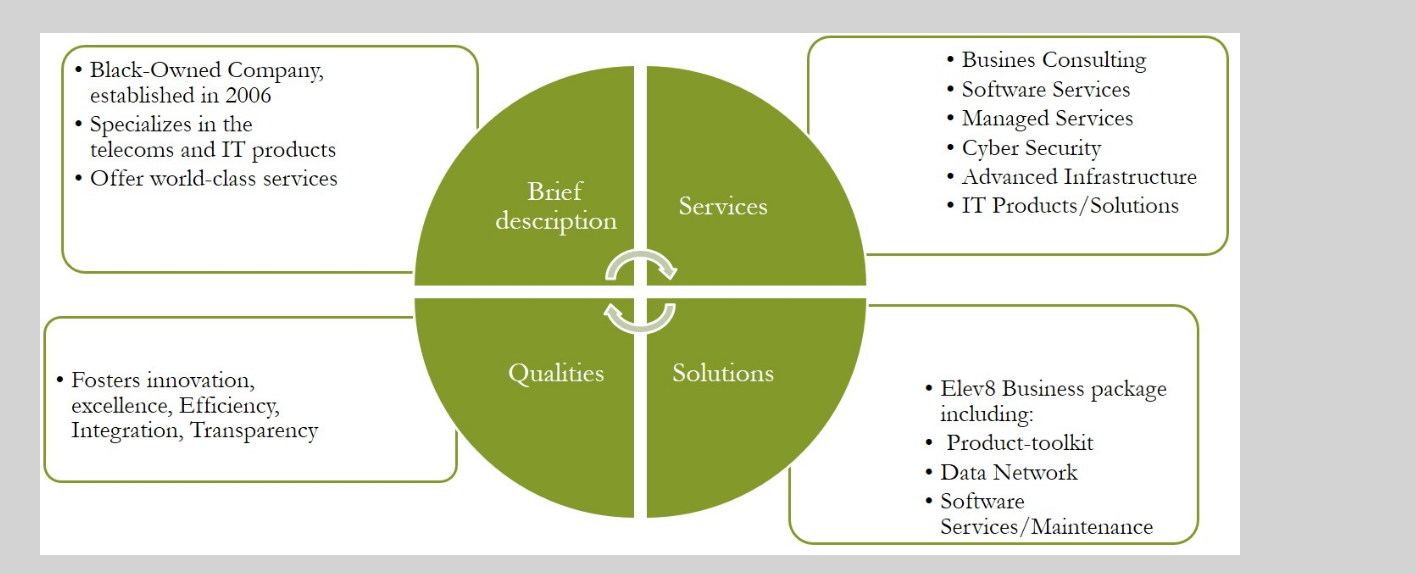
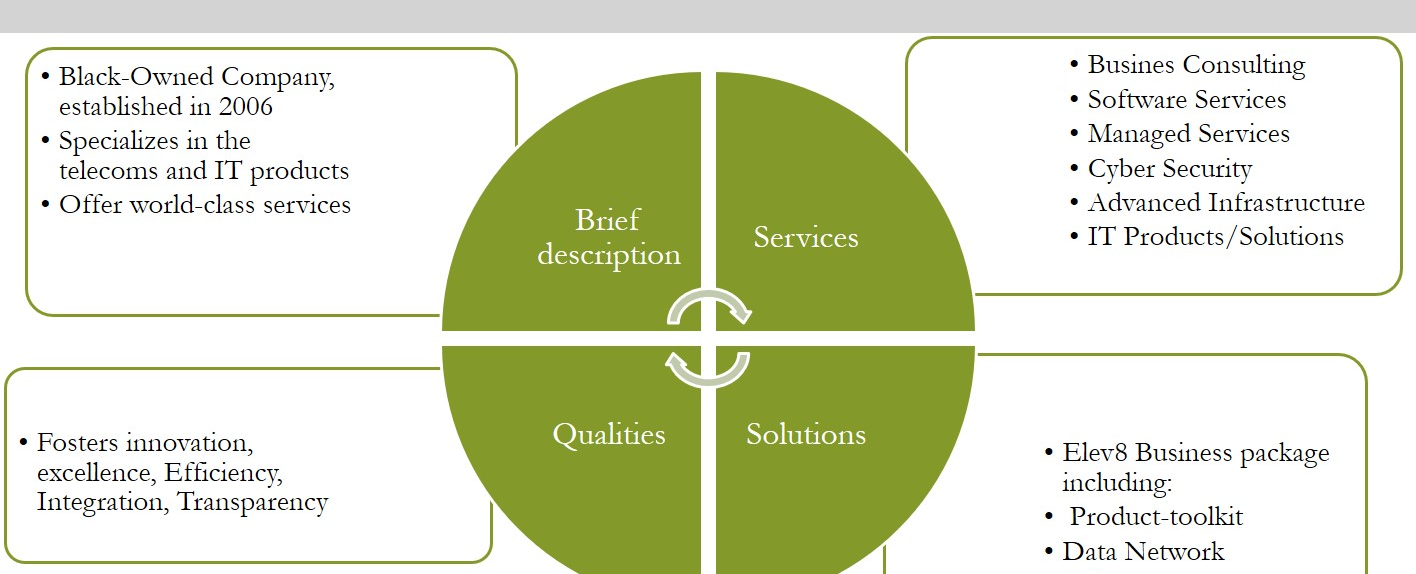
Before and after one commit to Rogers960823/PresentationWeb.github.io, a plain HTML site: page products_services.html in a window 1280 px wide. Shown: the part 176-750 px from the top of the page, 1416 px wide, since content can reach past the window. Drawn offline with Linux system fonts and the light colour scheme.

Commit message:
Update products_services.html

```diff
--- a/products_services.html
+++ b/products_services.html
@@ -44,7 +44,7 @@
 <center>
 <h1>DV8 Products & Services</h1>
 	<br></br>
-<img src="images/DV8tech.jpg" width="1200">
+<img src="images/DV8tech.jpg">
 <br></br>
 
 <body>
```
